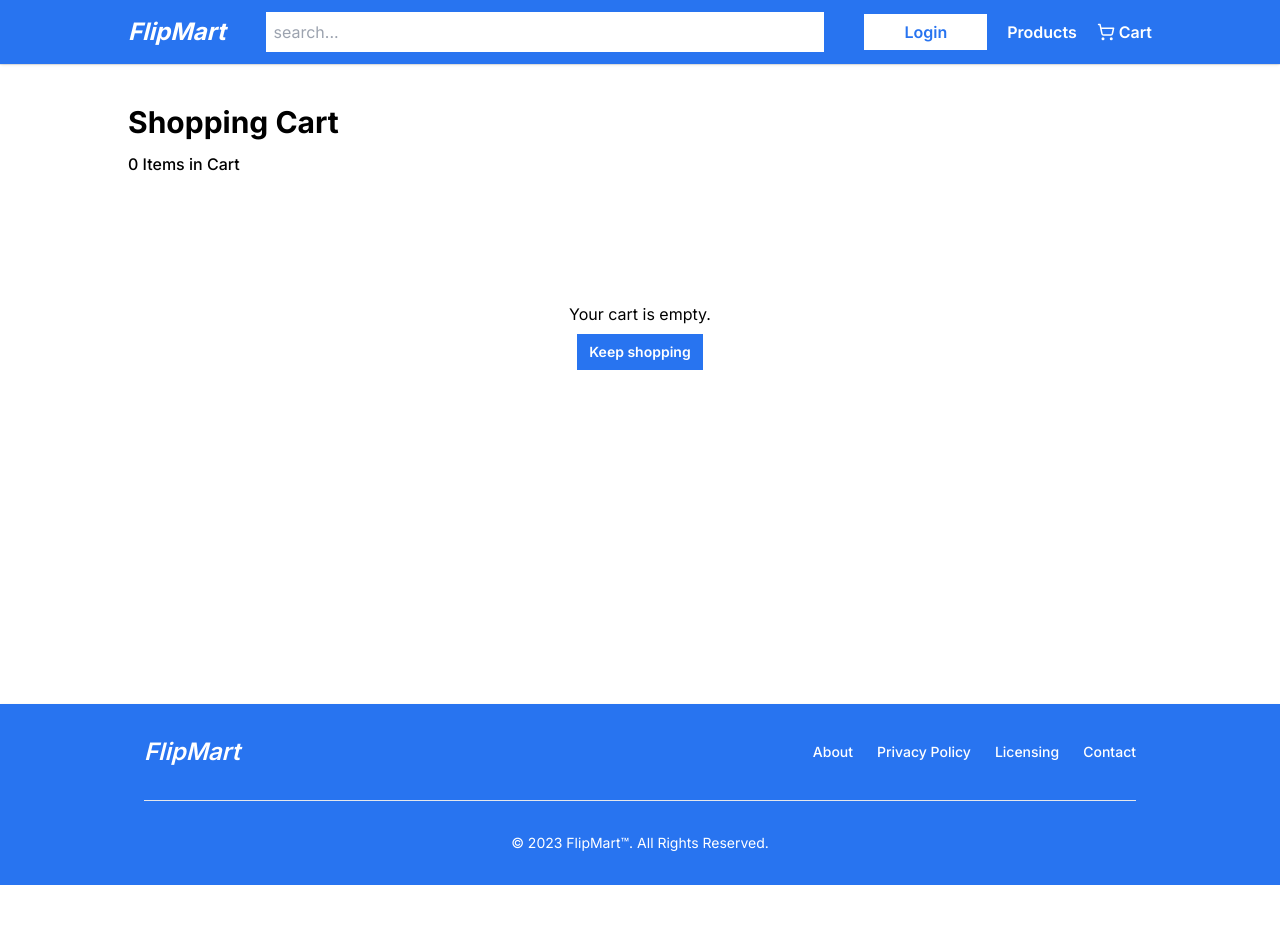
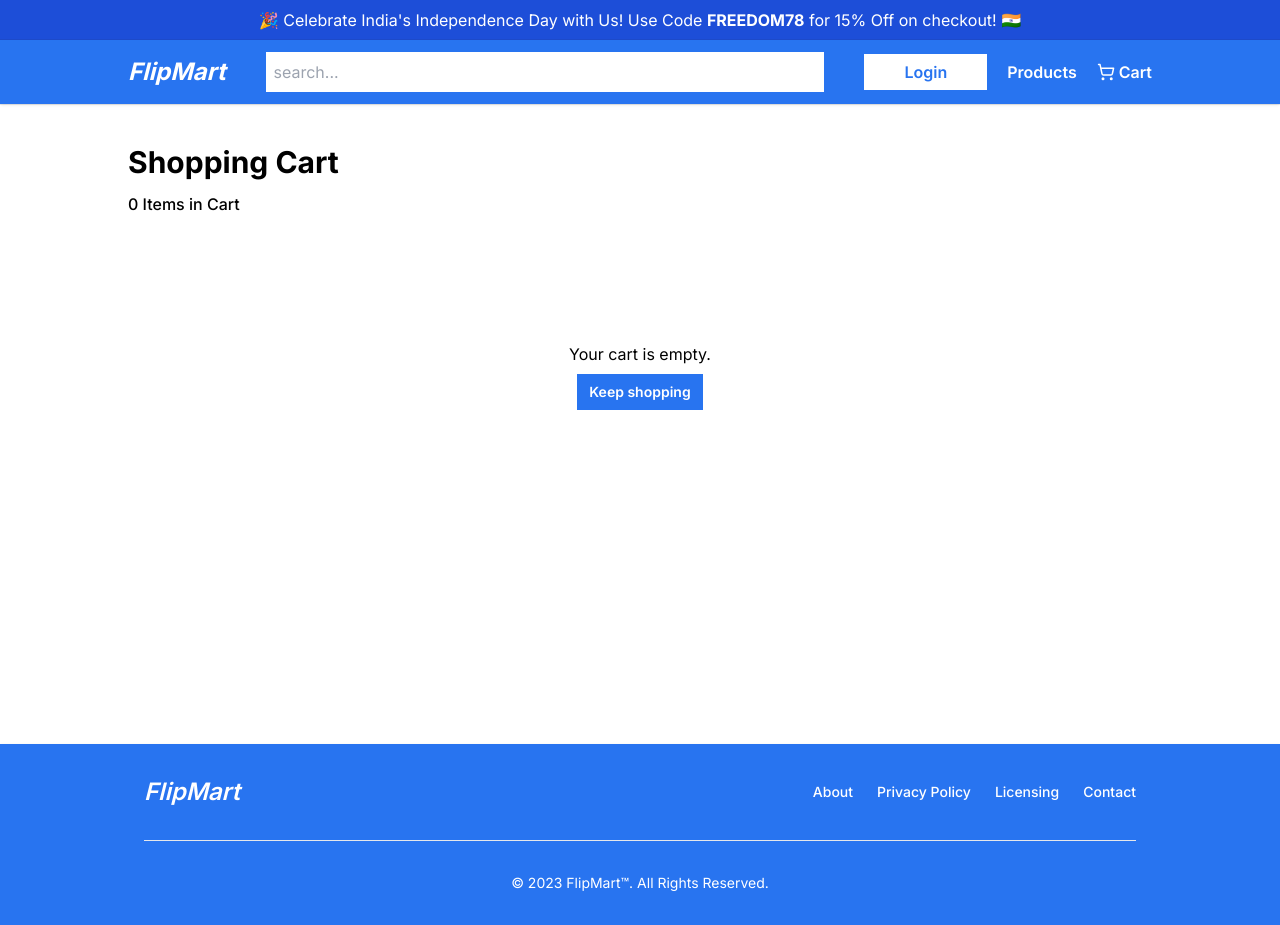
Before and after one commit to karthik-mohan23/next-ecom, a Next.js app: page /cart in a window 1280 px wide. Before the commit the page ends 885 px from the top, so only its background shows below. Built offline with nearby package versions, Linux system fonts and the light colour scheme.

Commit message:
added promotional header

```diff
--- a/src/app/layout.tsx
+++ b/src/app/layout.tsx
@@ -4,6 +4,7 @@ import "./globals.css";
 import Header from "@/components/header";
 import Footer from "@/components/footer";
 import { CartDetailsProvider } from "@/context/cart";
+import PromotionsHeader from "@/components/promotionsHeader";
 
 const inter = Inter({ subsets: ["latin"] });
 
@@ -21,6 +22,7 @@ export default function RootLayout({
     <html lang="en">
       <body className={inter.className}>
         <CartDetailsProvider>
+          <PromotionsHeader />
           <Header />
           <main className="min-h-[80vh] w-[90%] max-w-5xl mx-auto">
             {children}
--- a/src/components/checkoutSummary.tsx
+++ b/src/components/checkoutSummary.tsx
@@ -21,7 +21,7 @@ function CheckoutSummary({ finalPrice }: { finalPrice: number }) {
           <input
             type="text"
             placeholder="Enter coupon"
-            className="h-full px-2 border border-blue-300"
+            className="h-full px-2 border w-3/4 border-blue-300"
           />
           <button className="bg-brand-color h-full flex-1  font-semibold  text-white hover:bg-blue-700 duration-300">
             Apply
--- /dev/null
+++ b/src/components/promotionsHeader.tsx
@@ -0,0 +1,11 @@
+function PromotionsHeader() {
+  return (
+    <div className="bg-blue-700 py-2">
+      <p className="text-white text-center w-[90%] mx-auto">
+        🎉 Celebrate India's Independence Day with Us! Use Code{" "}
+        <strong>FREEDOM78</strong> for 15% Off on checkout! 🇮🇳
+      </p>
+    </div>
+  );
+}
+export default PromotionsHeader;
```
